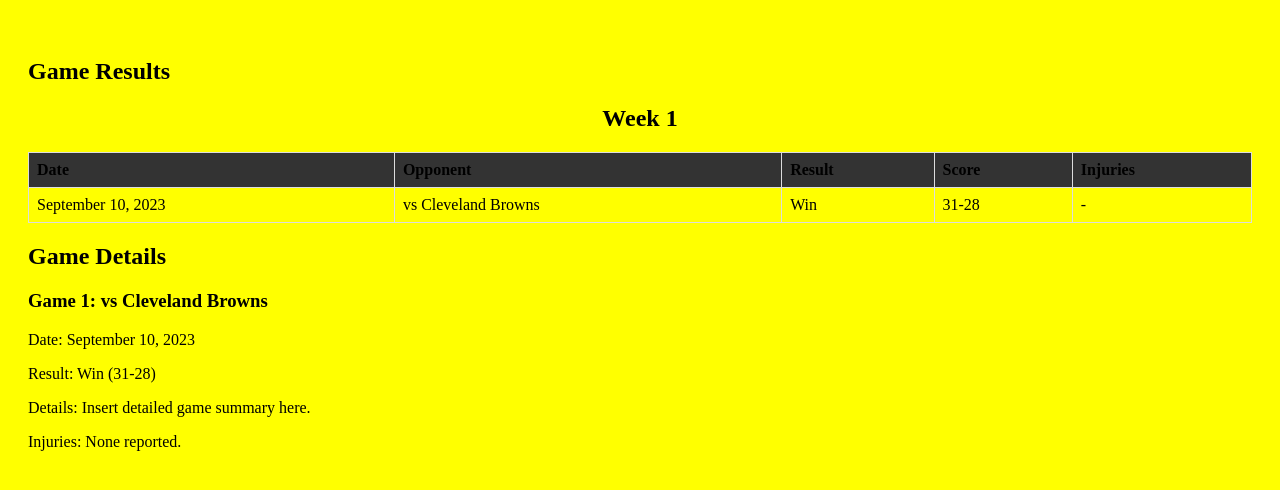
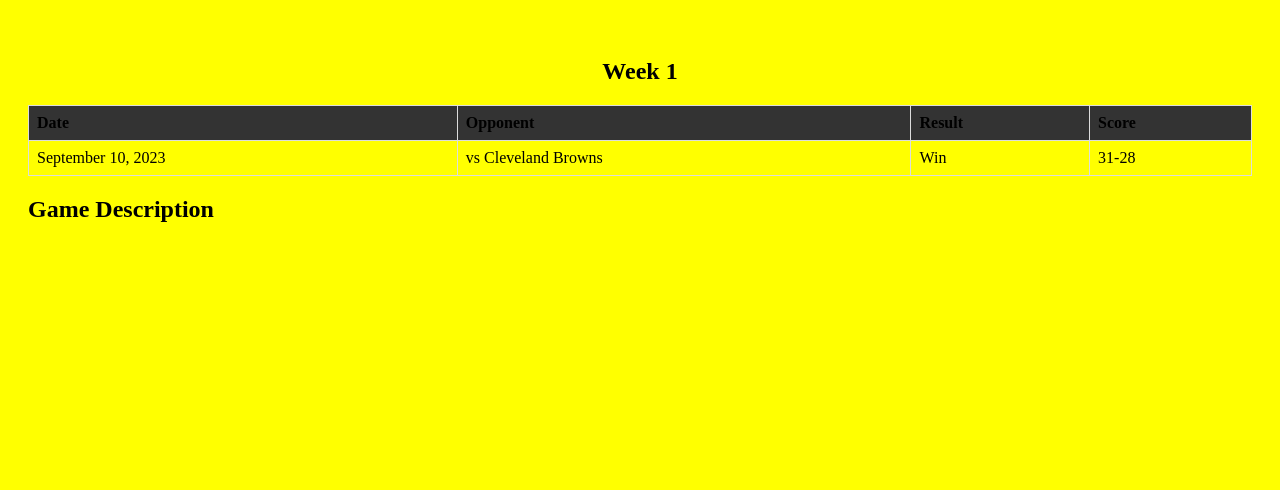
Before and after one commit to Vedanthdagoat/Hackathon_2024, a plain HTML site: page Previous_Season.html in a window 1280 px wide. Shown: the part 180-670 px from the top of the page. Drawn offline with Linux system fonts and the light colour scheme.

Commit message:
Update Previous_Season.html

```diff
--- a/Previous_Season.html
+++ b/Previous_Season.html
@@ -16,9 +16,7 @@
 </div>
     <br><br>
 <p class="header"><h1>Pittsburgh Steelers 2023 Season</h1></p>
-
 <main>
-    <h2>Game Results</h2>
     <h2 style="text-align: center;">Week 1</h2>
     <table>
         <thead>
@@ -27,7 +25,6 @@
                 <th>Opponent</th>
                 <th>Result</th>
                 <th>Score</th>
-                <th>Injuries</th>
             </tr>
         </thead>
         <tbody>
@@ -36,40 +33,13 @@
                 <td>vs Cleveland Browns</td>
                 <td>Win</td>
                 <td>31-28</td>
-                <td>-</td>
             </tr>
-            <!-- Add more rows for each game -->
-            <!-- Example:
-            <tr>
-                <td>Date</td>
-                <td>Opponent</td>
-                <td>Result</td>
-                <td>Score</td>
-                <td>Injuries</td>
-            </tr>
-            -->
         </tbody>
     </table>
-
-    <h2>Game Details</h2>
-    <!-- Add more sections for each game's details -->
+    <h2>Game Description</h2>
     <section>
-        <h3>Game 1: vs Cleveland Browns</h3>
-        <p>Date: September 10, 2023</p>
-        <p>Result: Win (31-28)</p>
-        <p>Details: Insert detailed game summary here.</p>
-        <p>Injuries: None reported.</p>
+        <h4></h4>
     </section>
-    <!-- Example:
-    <section>
-        <h3>Game 2: vs Opponent</h3>
-        <p>Date: Date</p>
-        <p>Result: Result (Score)</p>
-        <p>Details: Game summary</p>
-        <p>Injuries: List of injuries</p>
-    </section>
-    -->
-
 </main>
 </body>
 </html>
```
